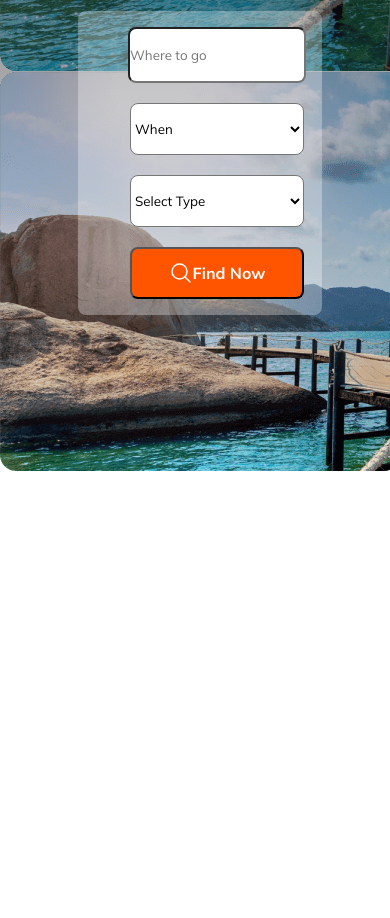
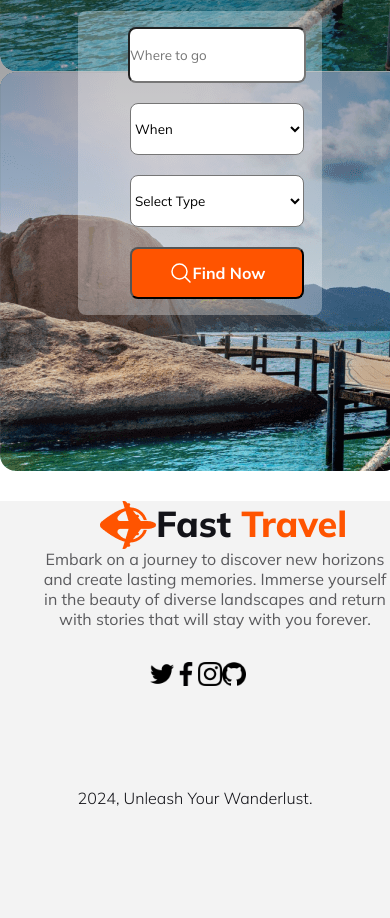
Before and after one commit to Aminul0001/fast-travel-a2, a plain HTML site: page index.html in a window 390 px wide. Shown: the part 580-1498 px from the top of the page. Before the commit the page ends 1081 px from the top, so only its background shows below. Drawn offline with Linux system fonts and the light colour scheme.

Commit message:
footer added and responsive

```diff
--- a/index.html
+++ b/index.html
@@ -35,7 +35,7 @@
     </header>
 
     <main>
-
+<!-- Explore banner starts -->
         <section id="banner-container">
             <div class="banner-elements">
               <div class="banner-header-content">
@@ -71,12 +71,35 @@
               </div>
             </div>
           </section>
+<!-- Explore banner ends -->
+
 
     </main>
 
     <footer>
+      <div class="new-section" >
+        <div class="new-content">
+          <div class="nav-logo-title" id="footer-title">
+            <img src="/images/Group 40071 (2).png" alt="">
+            <h3 class="nav-name"> Fast <span class="nav-name-travel">Travel</span></h3>
+        </div>
 
+          <p>
+            Embark on a journey to discover new horizons and create lasting memories.
+            Immerse yourself in the beauty of diverse landscapes and return with stories
+            that will stay with you forever.
+          </p>
+        </div>
+        <div class="new-logo">
+           <img src="Images/twitter.png" alt="" />
+          <img src="Images/facebook-app-symbol.png" alt="" />
+          <img src="Images/instagram.png" alt="" />
+          <img src="Images/github.png" alt="" />
+        </div>
+        <p id="copyright">2024, Unleash Your Wanderlust.</p>
+      </div>
     </footer>
+
 
 </body>
 
--- a/styles/responsive.css
+++ b/styles/responsive.css
@@ -28,4 +28,28 @@ form{
     padding-left: 0;
 }
 
+footer{
+    width: 100%;
 }
+
+#footer-title{
+    padding-left: 100px;
+  }
+
+  .new-content p {
+    width: 350px;
+    padding-left: 40px;
+  }
+
+  .new-logo {
+   display: flex;
+   margin-left: 150px;
+  }
+
+  .new-logo img {
+    width: auto;
+    height: 24px;
+  }
+
+
+}
--- a/styles/styles.css
+++ b/styles/styles.css
@@ -18,7 +18,7 @@ font-size: 36px;
 font-weight: 800;
 }
 
-#nav-name-travel{
+.nav-name-travel{
 color: #FF5400;
 font-size: 36px;
 font-weight: 800;
@@ -133,3 +133,54 @@ form{
     align-items: center;
     gap: 20px;
 }
+
+
+/* Footer section */
+
+.new-section {
+    background: rgba(19, 19, 24, 0.05);
+  }
+
+  .new-left {
+    margin-top: 100px;
+    margin-bottom: 20px;
+    justify-content: center;
+    text-align: center;
+    display: flex;
+    gap: 10px;
+    padding-top: 110px;
+  }
+
+  #footer-title{
+    padding-left: 500px;
+  }
+
+  .new-content p {
+    color: #5a5a5d;
+    text-align: center;
+    font-size: 16px;
+    font-weight: 400;
+    width: 700px;
+    padding-left: 350px;
+  }
+
+  .new-logo {
+    text-align: center;
+    border-bottom: 2px solid rgba(19, 19, 24, 0.1);
+    margin: 0px 284px 50px 284px;
+  }
+
+  .new-logo img {
+    margin: 33px 0 50px 0;
+    width: auto;
+    height: 24px;
+  }
+
+  #copyright{
+    color: #131318;
+    font-size: 16px;
+    font-weight: 300;
+    text-align: center;
+    padding-bottom: 110px;
+
+  }
```
Also changed, not shown: images/facebook-app-symbol.png (added), images/github.png (added), images/instagram.png (added), images/twitter.png (added).
